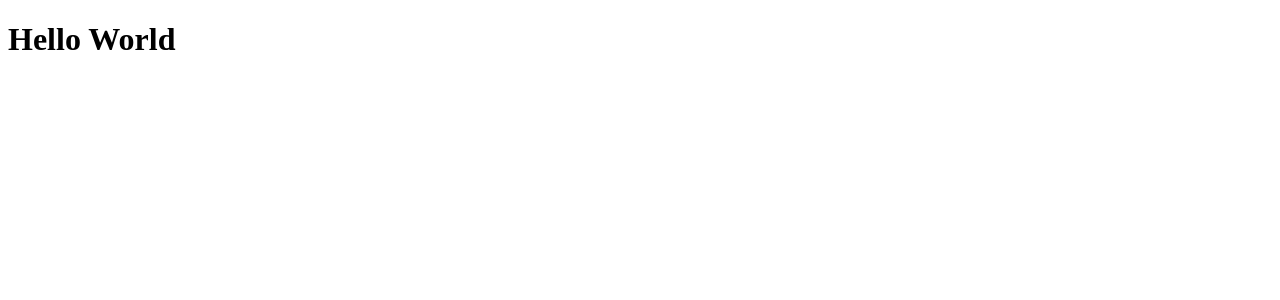
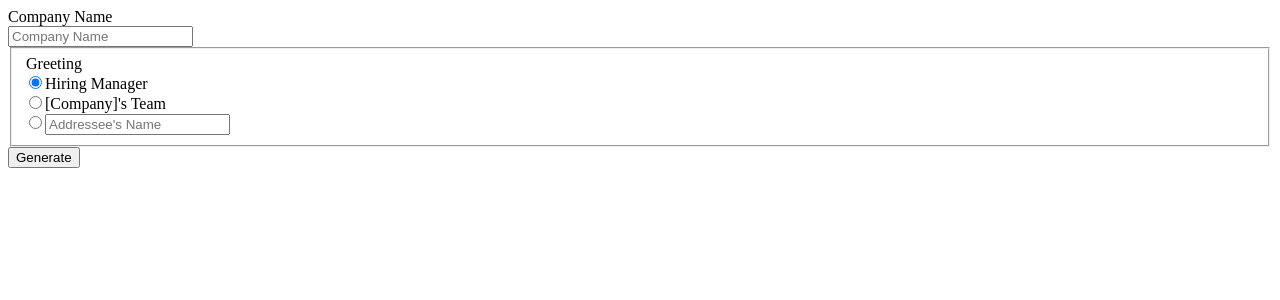
Before and after one commit to vikramraja1995/cover-me, a React (Create React App) app in the folder client/: page / in a window 1280 px wide. Shown: the top 300 px of the page. Built offline with nearby package versions, Linux system fonts and the light colour scheme; the HTML template or start-up script is replaced by a standard one.

Commit message:
Add greeting and company name form elements

```diff
--- a/client/src/App.jsx
+++ b/client/src/App.jsx
@@ -3,11 +3,108 @@ import React from 'react';
 class App extends React.Component {
   constructor() {
     super();
-    this.state = {};
+    this.state = {
+      company: '[Company]',
+      greeting: 'Hiring Manager',
+      addresseeName: ''
+    };
+    this.handleSubmit = this.handleSubmit.bind(this);
+  }
+
+  // eslint-disable-next-line class-methods-use-this
+  handleSubmit(event) {
+    event.preventDefault();
   }
 
   render() {
-    return <h1>Hello World</h1>;
+    return (
+      <div>
+        <form action="">
+          {/*  Company's name */}
+          <div className="form-group row">
+            <label htmlFor="companyName" className="col-sm-2 col-form-label">
+              Company Name
+            </label>
+            <div className="col-sm-10">
+              <input
+                type="text"
+                className="form-control"
+                id="companyName"
+                placeholder="Company Name"
+                onChange={e => this.setState({ company: e.target.value })}
+              />
+            </div>
+          </div>
+
+          {/*  Greeting options */}
+          <fieldset className="form-group">
+            <div className="row">
+              <legend className="col-form-label col-sm-2 pt-0">Greeting</legend>
+              {/*  Hiring Manager greeting */}
+              <div className="col-sm-10">
+                <div className="form-check">
+                  <input
+                    className="form-check-input"
+                    type="radio"
+                    name="greeting"
+                    id="hiringManager"
+                    value="Hiring Manager"
+                    defaultChecked
+                    onClick={() => this.setState({ greeting: 'Hiring Manager' })}
+                  />
+                  <label className="form-check-label" htmlFor="hiringManager">
+                    Hiring Manager
+                  </label>
+                </div>
+                {/*  Company's team greeting */}
+                <div className="form-check">
+                  <input
+                    className="form-check-input"
+                    type="radio"
+                    name="greeting"
+                    id="companyTeam"
+                    value="team"
+                    onClick={() => this.setState({ greeting: 'team' })}
+                  />
+                  <label className="form-check-label" htmlFor="companyTeam">
+                    {this.state.company}
+                    's Team
+                  </label>
+                </div>
+                {/*  Custom name for greeting */}
+                <div className="form-check">
+                  <input
+                    className="form-check-input"
+                    type="radio"
+                    name="greeting"
+                    id="customName"
+                    value="custom"
+                    onClick={() => this.setState({ greeting: 'custom' })}
+                  />
+                  <label className="form-check-label" htmlFor="customName">
+                    <input
+                      type="text"
+                      placeholder="Addressee's Name"
+                      onChange={e => this.setState({ addresseeName: e.target.value })}
+                      onClick={() => document.getElementById('customName').click()}
+                    />
+                  </label>
+                </div>
+              </div>
+            </div>
+          </fieldset>
+
+          {/*  Submit Button */}
+          <div className="form-group row">
+            <div className="col-sm-10">
+              <button type="submit" className="btn btn-primary" onClick={this.handleSubmit}>
+                Generate
+              </button>
+            </div>
+          </div>
+        </form>
+      </div>
+    );
   }
 }
 
```
